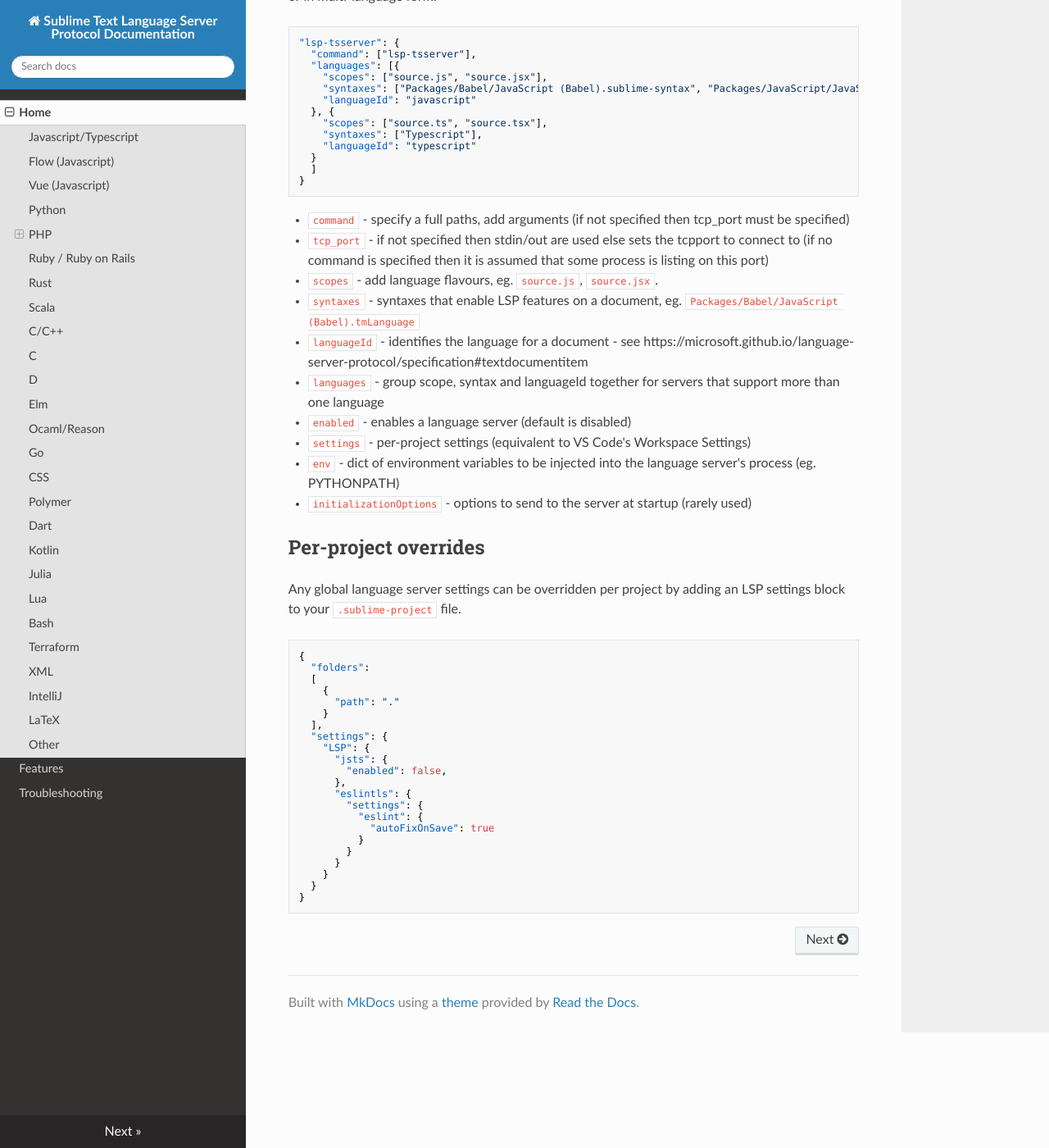
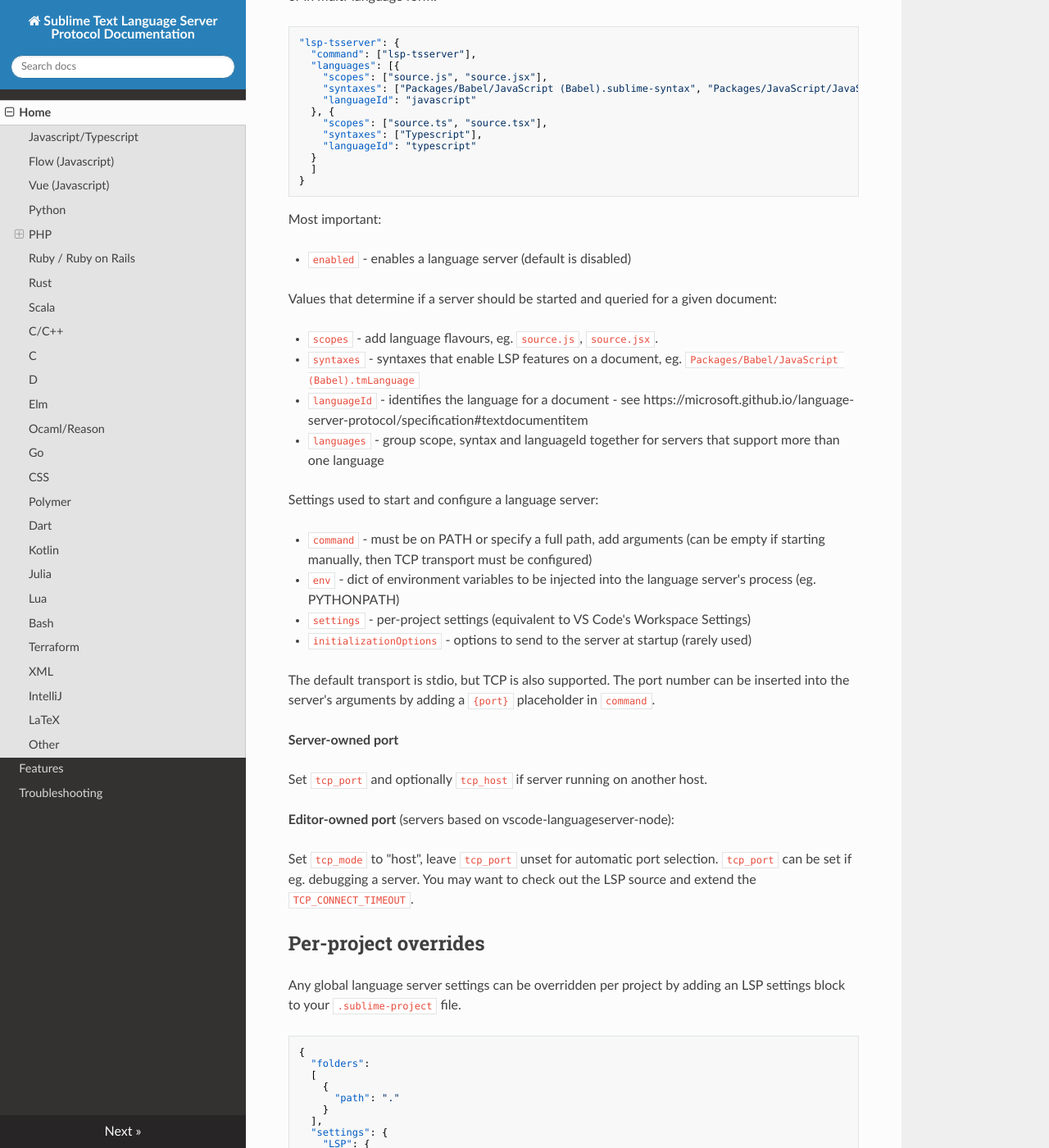
Before and after one commit to sublimelsp/LSP, an MkDocs documentation site: the page built from docs/index.md, in a window 1280 px wide and 1400 px high, scrolled down 8746 px. Shown: the whole window at 82% size. Built offline with MkDocs 1.6.1, drawn with Linux system fonts in a browser that asks for light colours; nearby versions of some CDN libraries.

Commit message:
Document TCP configuration, use same timeout for both modes.

````diff
--- a/docs/index.md
+++ b/docs/index.md
@@ -459,17 +459,35 @@
 }
 ```
 
-* `command` - specify a full paths, add arguments (if not specified then tcp_port must be specified)
-* `tcp_port` - if not specified then stdin/out are used else sets the tcpport to connect to (if no command is specified then it is assumed that some process is listing on this port)
+Most important:
+
+* `enabled` - enables a language server (default is disabled)
+
+Values that determine if a server should be started and queried for a given document:
+
 * `scopes` - add language flavours, eg. `source.js`, `source.jsx`.
 * `syntaxes` - syntaxes that enable LSP features on a document, eg. `Packages/Babel/JavaScript (Babel).tmLanguage`
 * `languageId` - identifies the language for a document - see https://microsoft.github.io/language-server-protocol/specification#textdocumentitem
 * `languages` - group scope, syntax and languageId together for servers that support more than one language
-* `enabled` - enables a language server (default is disabled)
+
+Settings used to start and configure a language server:
+
+* `command` - must be on PATH or specify a full path, add arguments (can be empty if starting manually, then TCP transport must be configured)
+* `env` - dict of environment variables to be injected into the language server's process (eg. PYTHONPATH)
 * `settings` - per-project settings (equivalent to VS Code's Workspace Settings)
-* `env` - dict of environment variables to be injected into the language server's process (eg. PYTHONPATH)
 * `initializationOptions` - options to send to the server at startup (rarely used)
 
+The default transport is stdio, but TCP is also supported.
+The port number can be inserted into the server's arguments by adding a `{port}` placeholder in `command`.
+
+**Server-owned port**
+
+Set `tcp_port` and optionally `tcp_host` if server running on another host.
+
+**Editor-owned port** (servers based on vscode-languageserver-node):
+
+Set `tcp_mode` to "host", leave `tcp_port` unset for automatic port selection.
+`tcp_port` can be set if eg. debugging a server. You may want to check out the LSP source and extend the `TCP_CONNECT_TIMEOUT`.
 
 ## Per-project overrides
 
````
Also changed, not shown: 2 other files.
